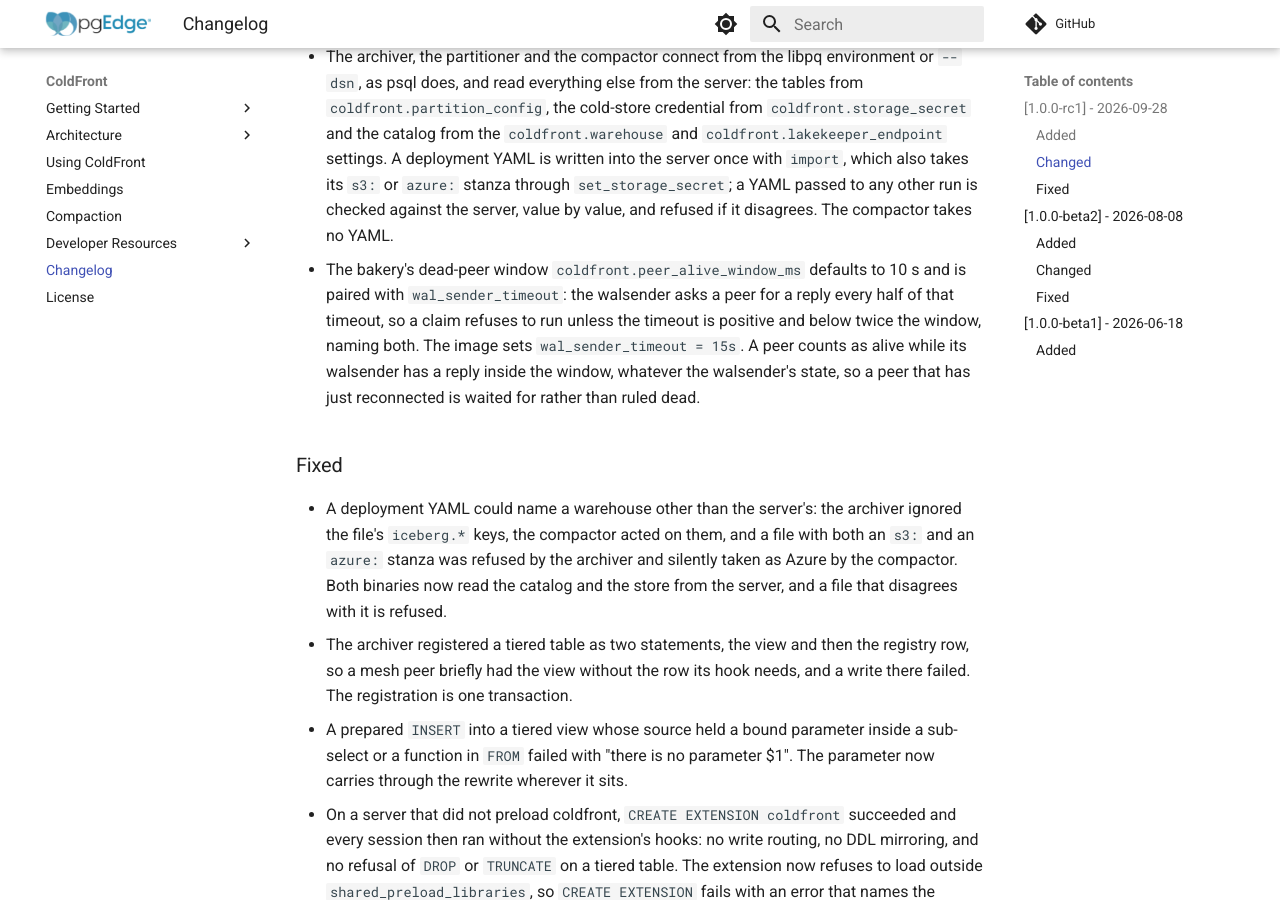
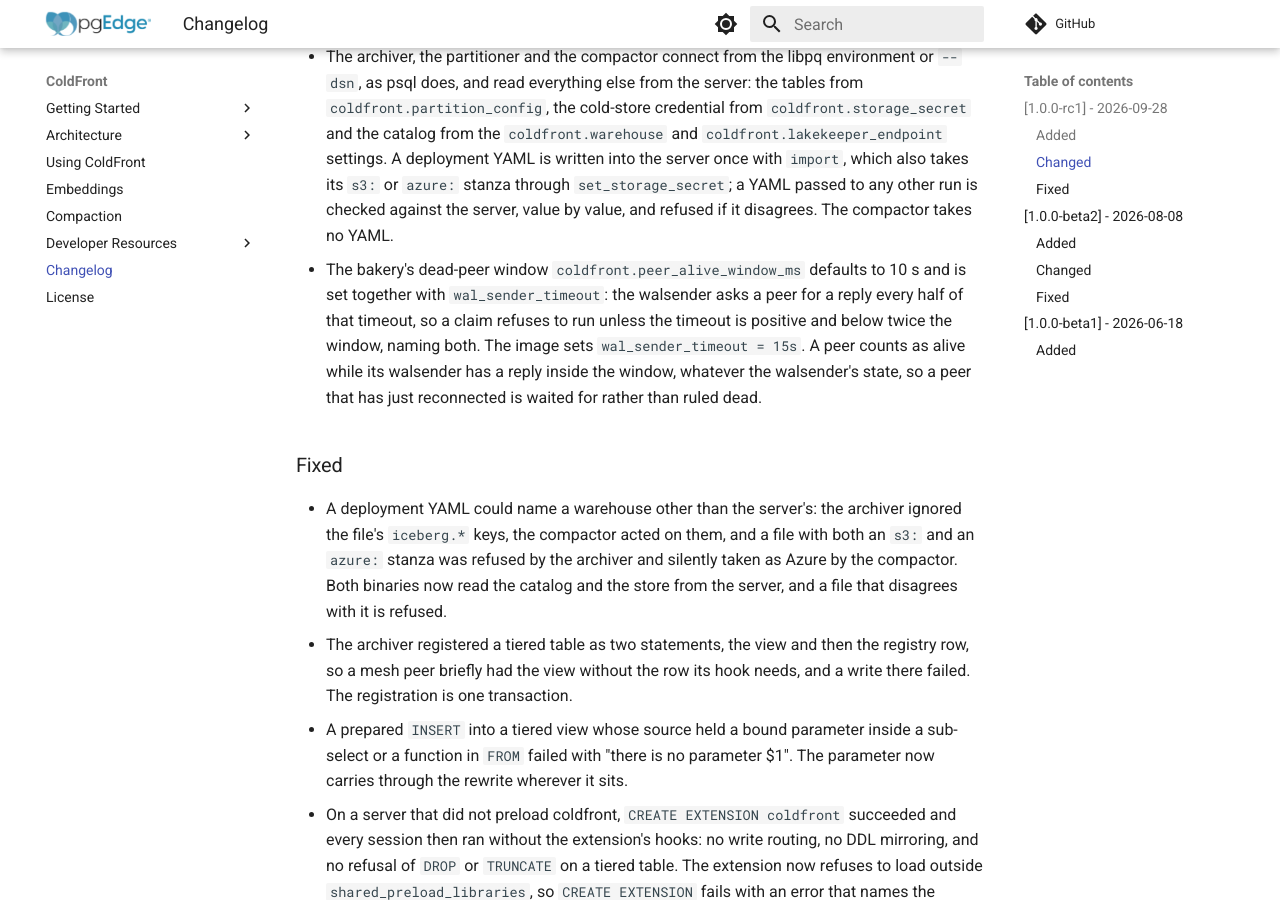
Before and after one commit to pgEdge/coldfront, an MkDocs documentation site: the page built from docs/changelog.md, in a window 1280 px wide and 900 px high, scrolled down 2507 px. Built offline with MkDocs 1.6.1 and Material for MkDocs 9.7.7, drawn with Linux system fonts in a browser that asks for light colours; comment, search, counter and statistics services are not loaded.

Commit message:
docs: say the two timeouts are set together, not paired

```diff
--- a/docs/changelog.md
+++ b/docs/changelog.md
@@ -111,12 +111,12 @@ this project adheres to
   refused if it disagrees. The compactor takes no YAML.
 
 - The bakery's dead-peer window `coldfront.peer_alive_window_ms` defaults to
-  10 s and is paired with `wal_sender_timeout`: the walsender asks a peer for
-  a reply every half of that timeout, so a claim refuses to run unless the
-  timeout is positive and below twice the window, naming both. The image sets
-  `wal_sender_timeout = 15s`. A peer counts as alive while its walsender has
-  a reply inside the window, whatever the walsender's state, so a peer that
-  has just reconnected is waited for rather than ruled dead.
+  10 s and is set together with `wal_sender_timeout`: the walsender asks a
+  peer for a reply every half of that timeout, so a claim refuses to run
+  unless the timeout is positive and below twice the window, naming both. The
+  image sets `wal_sender_timeout = 15s`. A peer counts as alive while its
+  walsender has a reply inside the window, whatever the walsender's state, so
+  a peer that has just reconnected is waited for rather than ruled dead.
 
 ### Fixed
 
```
Also changed, not shown: docs/architecture_decoupled.md (+2 -2 lines), docs/usage.md (+4 -4 lines), 1 other file.
